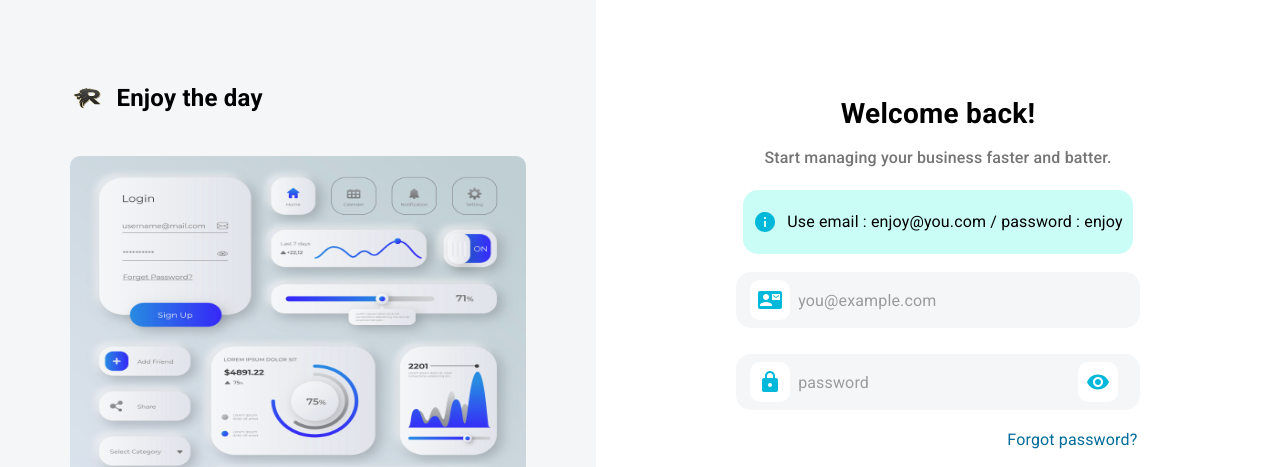
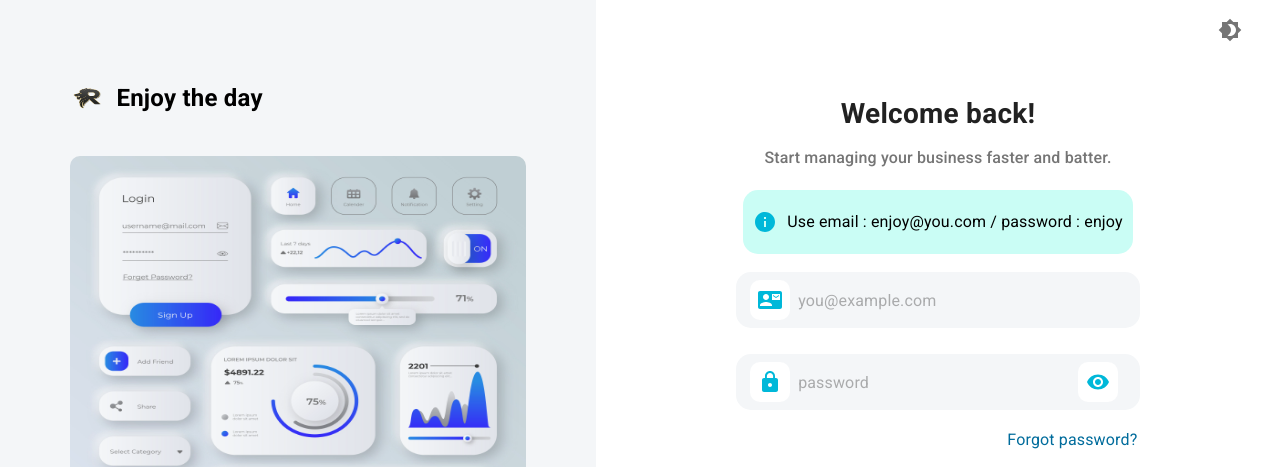
Before and after one commit to Rakeshkumawat1/react-templates, a React (Create React App) app: page /login in a window 1280 px wide. Shown: the top 467 px of the page. Built offline with nearby package versions, Linux system fonts and the light colour scheme; the HTML template or start-up script is replaced by a standard one.

Commit message:
Feat: theme change integration in login page

```diff
--- a/src/App.js
+++ b/src/App.js
@@ -1,5 +1,7 @@
 import React from 'react';
 import './App.css';
+import { ThemeProvider, createTheme } from '@mui/material/styles';
+
 import { Routes, Route } from "react-router-dom";
 
 //All pages
@@ -7,21 +9,46 @@
 import Home from './pages/Home';
 import Login from './pages/Auth/Login';
 
+import { ColorModeContext } from './context/ThemeContext';
 
 function App() {
+  const [mode, setMode] = React.useState('light');
+  const colorMode = React.useMemo(
+    () => ({
+      toggleColorMode: () => {
+        setMode((prevMode) => (prevMode === 'light' ? 'dark' : 'light'));
+      },
+    }),
+    [],
+  );
+
+  const theme = React.useMemo(
+    () =>
+      createTheme({
+        palette: {
+          mode,
+        },
+      }),
+    [mode],
+  );
 
   return (
-    <Routes>
-      <Route path='/' element={<LandingPage/>} />
-      <Route path='/login' element={<Login/>} />
-      <Route path='/dashboard' element={<Home/>} />
-        {/* <Route path="/" element={<Layout />}>
+    <ColorModeContext.Provider value={colorMode}>
+      <ThemeProvider theme={theme}>
+        <Routes>
+          <Route path='/' element={<LandingPage />} />
+          <Route path='/login' element={<Login />} />
+          <Route path='/dashboard' element={<Home/>} />
+          {/* <Route path="/" element={<Layout />}>
           <Route index element={<Home />} />
           <Route path="blogs" element={<Blogs />} />
           <Route path="contact" element={<Contact />} />
           <Route path="*" element={<NoPage />} />
         </Route> */}
-      </Routes>
+        </Routes>
+
+      </ThemeProvider>
+    </ColorModeContext.Provider>
   );
 }
 
--- a/src/components/Auth/Login.jsx/FormSection.jsx
+++ b/src/components/Auth/Login.jsx/FormSection.jsx
@@ -1,6 +1,7 @@
-import React from 'react';
+import React, { useContext, useEffect } from 'react';
 import {
-    Button, Box, Typography, InputAdornment, TextField, IconButton, Divider
+    Button, Box, Typography, InputAdornment, TextField,
+    IconButton, Divider, useTheme
 } from '@mui/material';
 import { Visibility, /* VisibilityOff */ } from '@mui/icons-material';
 import ContactMailIcon from '@mui/icons-material/ContactMail';
@@ -8,12 +9,22 @@
 import FacebookIcon from '@mui/icons-material/Facebook';
 import GoogleIcon from '@mui/icons-material/Google';
 import InfoIcon from '@mui/icons-material/Info';
+import { ColorModeContext } from '../../../context/ThemeContext';
+import Brightness4Icon from '@mui/icons-material/Brightness4';
+import Brightness7Icon from '@mui/icons-material/Brightness7';
 
 export default function FormSection() {
+    const theme = useTheme();
+    const colorMode = useContext(ColorModeContext);
+
+    useEffect(() => {
+        console.log(colorMode)
+    }, [colorMode])
+
     return (
         <Box sx={{
             width: '100%',
-            background: '#fff',
+            backgroundColor: "background.default",
             display: 'flex',
             justifyContent: 'center',
             alignItems: 'center'
@@ -22,15 +33,23 @@
                 display: 'flex',
                 justifyContent: 'center',
                 alignItems: 'center',
-                // p: '100px',
                 flexDirection: 'column',
                 gap: '10px'
             }}>
 
+                <IconButton sx={{
+                    position: 'absolute',
+                    top: '10px',
+                    right: '30px'
+                 }} onClick={colorMode.toggleColorMode} color="#fff">
+                    {theme.palette.mode === 'dark' ? <Brightness7Icon /> : <Brightness4Icon />}
+                </IconButton>
+
                 <Typography sx={{
                     fontSize: '28px',
                     lineHeight: '25px',
-                    fontWeight: 800
+                    fontWeight: 800,
+                    color: 'text.primary'
                 }} >
                     Welcome back!
                 </Typography>
@@ -51,13 +70,13 @@
                     borderRadius: '15px',
                     mt: '10px'
                 }}>
-                    <InfoIcon sx={{color: '#00B8D9'}}/>
+                    <InfoIcon sx={{ color: '#00B8D9' }} />
                     Use email : enjoy@you.com / password : enjoy
                 </Typography>
 
                 <TextField
                     id="outlined-start-adornment"
-                    sx={{ m: 1, width: '40ch', bgcolor: '#F4F6F8', borderRadius: '15px' }}
+                    sx={{ m: 1, width: '40ch', bgcolor: '#F4F6F8', borderRadius: '15px', }}
                     placeholder={"you@example.com"}
                     InputProps={{
                         startAdornment: <InputAdornment position="start"><IconButton sx={{
@@ -72,7 +91,10 @@
                         </IconButton>
                         </InputAdornment>,
                         sx: {
-                            "& fieldset": { border: 'none', borderRadius: "15px", },
+                            "& fieldset": { border: 'none', borderRadius: "15px",},
+                            "& input": {
+                                color: '#454545'
+                            }
                         }
                     }}
                 />
@@ -87,7 +109,8 @@
                             borderRadius: '10px',
                             '&:hover': {
                                 background: '#fff'
-                            }
+                            },
+
                         }}>
                             <LockIcon />
                         </IconButton>
@@ -105,6 +128,9 @@
                         </InputAdornment>,
                         sx: {
                             "& fieldset": { border: 'none', borderRadius: "15px", },
+                            "& input": {
+                                color: '#454545'
+                            }
                         }
                     }}
                 />
--- /dev/null
+++ b/src/context/ThemeContext.js
@@ -0,0 +1,5 @@
+import * as React from 'react';
+
+const ColorModeContext = React.createContext({ toggleColorMode: () => {} });
+
+export { ColorModeContext }
--- a/src/pages/Auth/Login.jsx
+++ b/src/pages/Auth/Login.jsx
@@ -10,7 +10,7 @@
         <Box sx={{
             width: '100%',
             display: 'flex',
-            height: '100vh'
+            height: '100vh',
         }}>
             <WelcomeImageSection />
 
```
